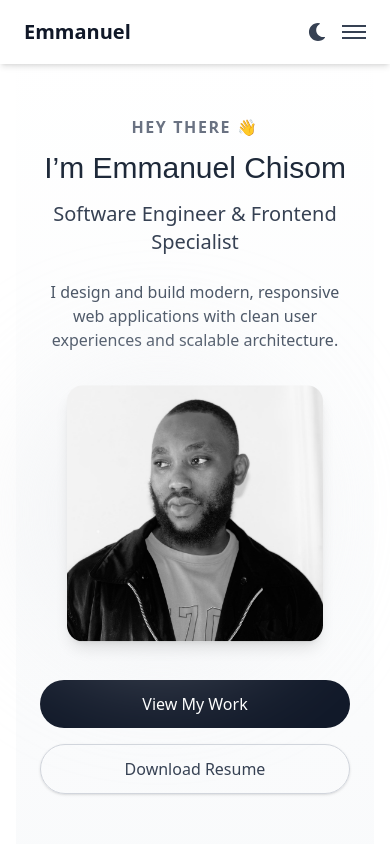
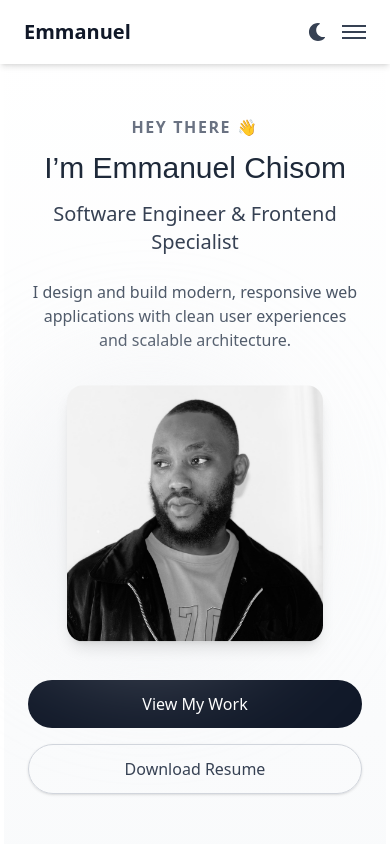
Before and after one commit to Emmanuelchisom89/portfolio, a React (Vite) app: page / in a window 390 px wide. Shown: the top 844 px of the page. Built offline with nearby package versions, Linux system fonts and the light colour scheme.

Commit message:
Correct Layout

```diff
--- a/index.html
+++ b/index.html
@@ -31,7 +31,7 @@
 </head>
 
 <body>
-  <div id="root"></div>
+  <div id="root" class="px-1 md:px-8 py-8"></div>
   <script type="module" src="/src/main.jsx"></script>
 </body>
 
--- a/src/App.css
+++ b/src/App.css
@@ -7,7 +7,7 @@
 #root {
   max-width: 1280px;
   margin: 0 auto;
-  padding: 2rem 1rem;
+  /* padding: 2rem 1rem; */
   text-align: center;
 }
 
```
